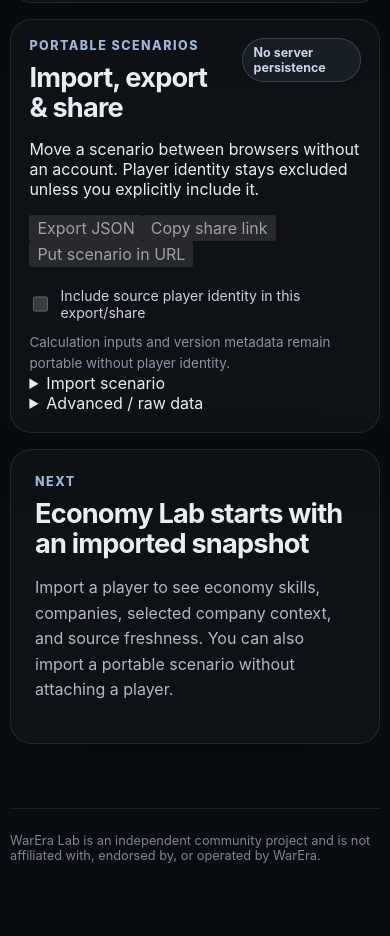
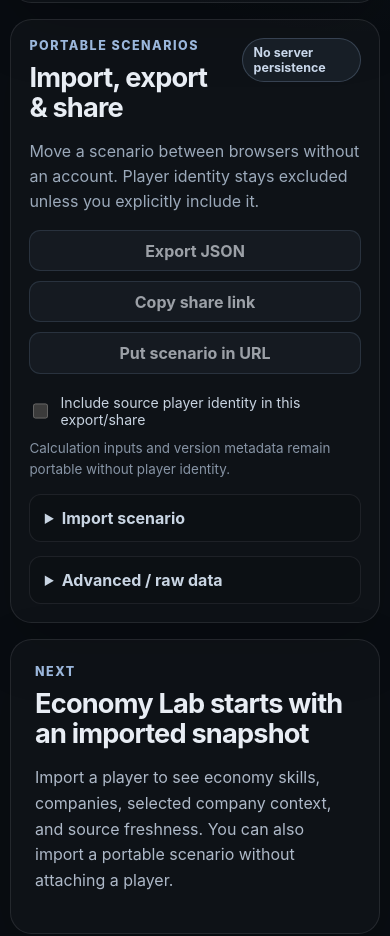
Before and after one commit to ROCSI-eu/warera-lab, a React (Vite) app in the folder apps/web/: page / in a window 390 px wide. Shown: the part 780-1716 px from the top of the page. Before the commit the page ends 1675 px from the top, so only its background shows below. Built offline with nearby package versions, Linux system fonts and the light colour scheme.

Commit message:
style: add progressive disclosure polish

```diff
--- a/apps/web/src/app.css
+++ b/apps/web/src/app.css
@@ -813,7 +813,8 @@ footer {
 }
 
 .share-box button,
-.transfer-panel > button,
+.transfer-actions button,
+.scenario-import-body button,
 .scenario-tab {
   min-height: 2.6rem;
   padding: 0.55rem 0.8rem;
@@ -826,18 +827,117 @@ footer {
 }
 
 .share-box button:hover:not(:disabled),
-.transfer-panel > button:hover:not(:disabled),
+.transfer-actions button:hover:not(:disabled),
+.scenario-import-body button:hover:not(:disabled),
 .scenario-tab:hover {
   border-color: rgba(155, 183, 220, 0.5);
   background: rgba(155, 183, 220, 0.14);
 }
 
 .scenario-import {
+  margin-top: 0;
+}
+
+.transfer-intro,
+.freshness-summary {
+  color: #9ba9ba;
+  line-height: 1.55;
+}
+
+.transfer-actions {
+  display: flex;
+  flex-wrap: wrap;
+  gap: 0.6rem;
   margin-top: 1rem;
 }
 
-.transfer-panel > button {
+.transfer-actions button {
+  min-width: 9rem;
+}
+
+.scenario-import-details,
+.transfer-advanced,
+.provenance-details,
+.raw-details {
+  margin-top: 0.9rem;
+  border: 1px solid rgba(232, 237, 244, 0.08);
+  border-radius: 0.75rem;
+  background: rgba(0, 0, 0, 0.1);
+}
+
+.scenario-import-details > summary,
+.transfer-advanced > summary,
+.provenance-details > summary,
+.raw-details > summary {
+  padding: 0.8rem 0.9rem;
+  cursor: pointer;
+  color: #c9d5e3;
+  font-weight: 750;
+}
+
+.scenario-import-body,
+.transfer-advanced > .transfer-grid,
+.provenance-details > .freshness-list,
+.raw-details > :not(summary) {
+  margin-left: 0.9rem;
+  margin-right: 0.9rem;
+}
+
+.scenario-import-body {
+  padding-bottom: 0.9rem;
+}
+
+.scenario-import-body button {
   margin-top: 0.65rem;
+}
+
+.transfer-advanced > .transfer-grid {
+  margin-bottom: 0.9rem;
+}
+
+.provenance-details > .freshness-list {
+  margin-bottom: 0.9rem;
+}
+
+.calculation-summary-grid {
+  display: grid;
+  grid-template-columns: repeat(2, minmax(0, 1fr));
+  gap: 0.6rem;
+  margin-top: 1rem;
+}
+
+.calculation-summary-grid article {
+  display: grid;
+  gap: 0.35rem;
+  min-width: 0;
+  padding: 0.75rem;
+  border-radius: 0.7rem;
+  background: rgba(155, 183, 220, 0.05);
+}
+
+.calculation-summary-grid strong {
+  color: #dce6f1;
+  font-size: 0.8rem;
+}
+
+.calculation-summary-grid span {
+  color: #99a8ba;
+  font-size: 0.78rem;
+  line-height: 1.5;
+}
+
+.raw-details {
+  margin-top: 1rem;
+}
+
+.raw-details h4 {
+  padding: 0 0.9rem;
+}
+
+.raw-details pre {
+  margin-left: 0.9rem;
+  margin-right: 0.9rem;
+  margin-bottom: 0.9rem;
 }
 
 .scenario-tabs {
@@ -1008,8 +1108,17 @@ footer {
 @media (max-width: 36rem) {
   .scenario-tabs,
   .derived-comparison,
-  .calculation-details dl {
+  .calculation-details dl,
+  .calculation-summary-grid {
     grid-template-columns: 1fr;
+  }
+
+  .transfer-actions {
+    display: grid;
+  }
+
+  .transfer-actions button {
+    width: 100%;
   }
 
   .comparison-list li {
```
